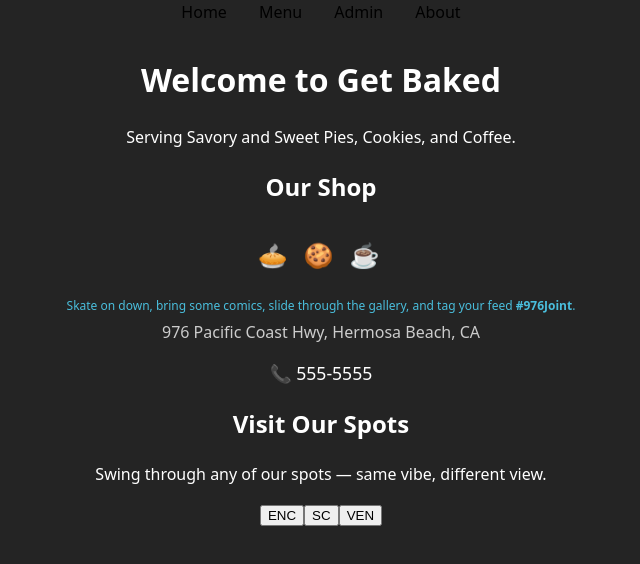
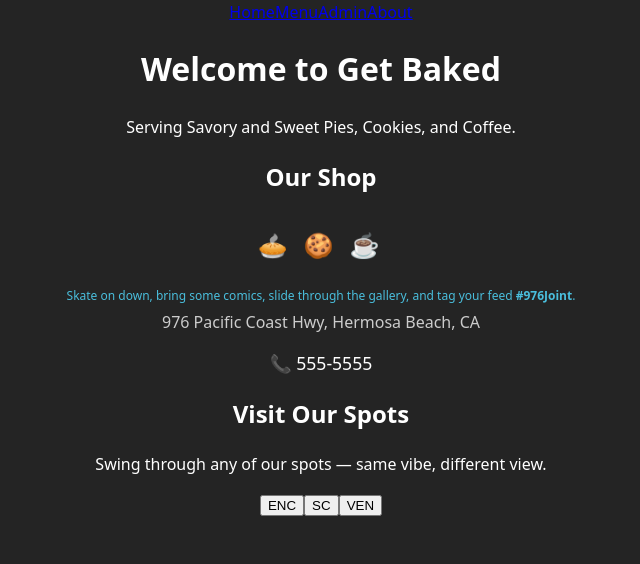
Before and after one commit to nevinBoyd/summative-react-based, a React (Vite) app: page / in a window 1280 px wide. Shown: the top 564 px of the page, without its empty margins (319-959 px from the left). Built offline with nearby package versions, Linux system fonts and the light colour scheme; data requests are answered from the project's data file.

Commit message:
Refined NavBar visuals and routing behavior: stable blue highlight for active route, white idle links

```diff
--- a/src/components/NavBar.jsx
+++ b/src/components/NavBar.jsx
@@ -2,24 +2,18 @@ import { NavLink } from "react-router-dom";
 
 // simple navigation bar component
 function NavBar() {
-  const linkStyle = {
-    margin: "0 1rem",
-    textDecoration: "none",
-    color: "black",
-  };
-
   return (
-    <nav style={{ marginBottom: "2rem" }}>
-      <NavLink to="/" style={linkStyle}>
+    <nav className="navbar">
+      <NavLink to="/" className="nav-link">
         Home
       </NavLink>
-      <NavLink to="/menu" style={linkStyle}>
+      <NavLink to="/menu" className="nav-link">
         Menu
       </NavLink>
-      <NavLink to="/admin" style={linkStyle}>
+      <NavLink to="/admin" className="nav-link">
         Admin
       </NavLink>
-      <NavLink to="/about" style={linkStyle}>
+      <NavLink to="/about" className="nav-link">
         About
       </NavLink>
     </nav>
```
